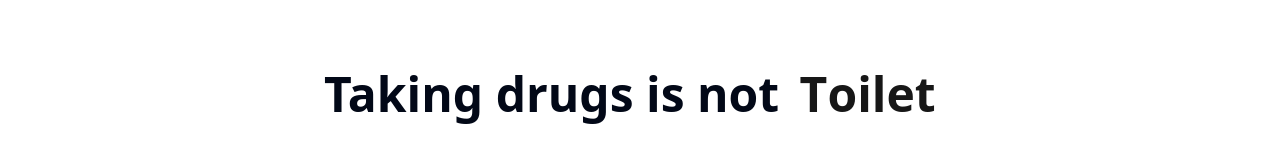
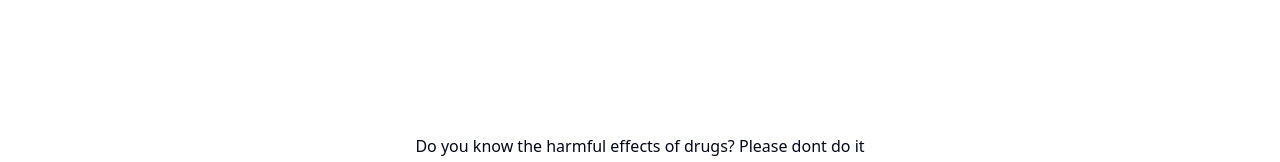
Before and after one commit to Nicholas1811/heartcode-training, a Next.js app in the folder my-app/: page / in a window 1280 px wide. Shown: the part 284-446 px from the top of the page. Built offline with nearby package versions, Linux system fonts and the light colour scheme; no server answers.

Commit message:
db setup

```diff
--- a/my-app/src/app/page.tsx
+++ b/my-app/src/app/page.tsx
@@ -7,7 +7,7 @@ export default function Home() {
   return (
     <div>
       <div className="flex flex-col h-[calc(100vh-60px)] items-center justify-center">
-        <h1 className="font-bold text-5xl">Taking drugs is not <FlipWords words = {words}></FlipWords></h1>
+        {/* <h1 className="font-bold text-5xl">Taking drugs is not <FlipWords words = {words}></FlipWords></h1> */}
         <h2 className = "py-10">Do you know the harmful effects of drugs? Please dont do it </h2>
       </div>
 
```
